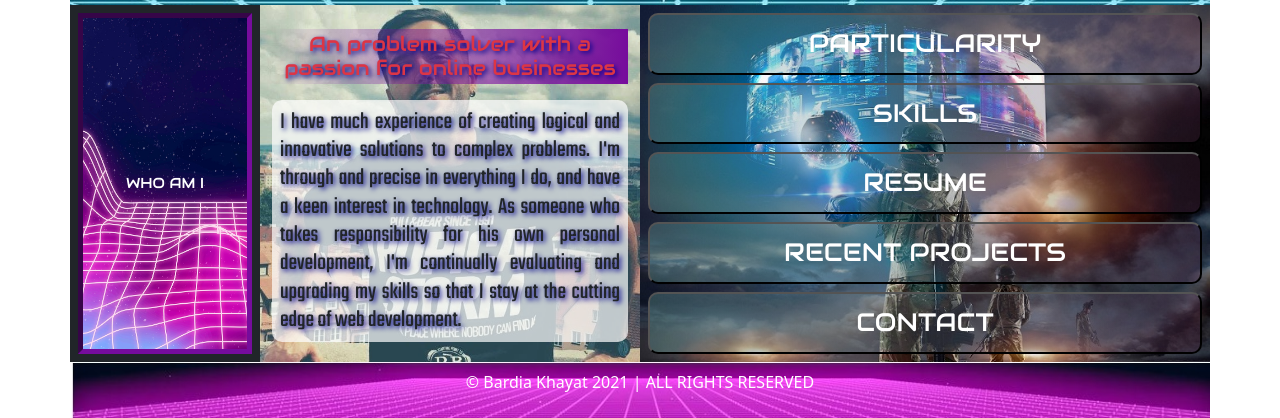
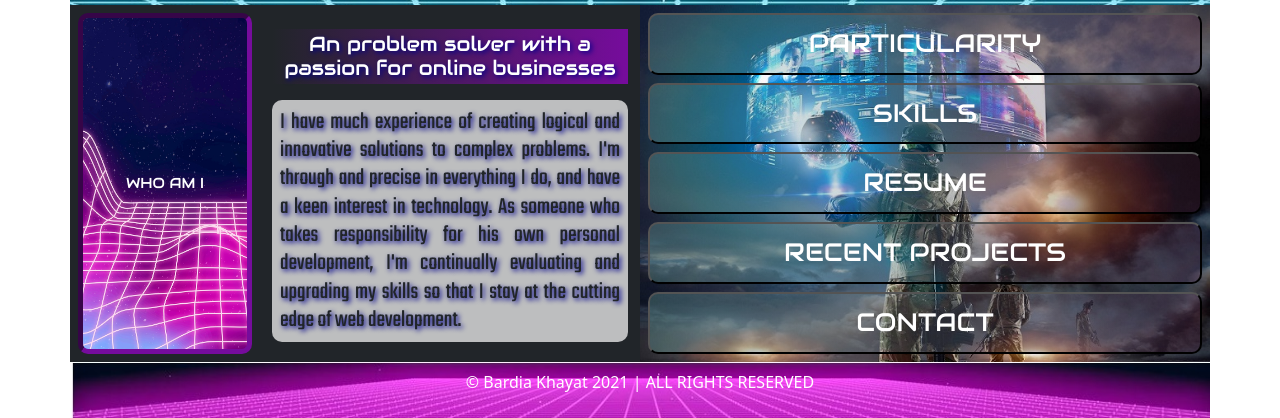
Before and after one commit to BardiaKhayat/portfolio, a plain HTML site: page index.html in a window 1280 px wide. Both pictures are taken after a click on the button "WHO AM I". Shown: the part 395-813 px from the top of the page. Drawn offline with nearby package versions, Linux system fonts and the light colour scheme.

Commit message:
Update index.html

```diff
--- a/index.html
+++ b/index.html
@@ -52,10 +52,10 @@
 <div class="container bg-dark">
   <div class="row">
     <div class="col-sm-2 bg-dark p-2">
-	<button class="container-fluid text-white" id="leftFlip">WHO AM I</button>
+	<button class="container-fluid text-white" style="border-radius:10px;" id="leftFlip">WHO AM I</button>
 	</div>
-	<div class="col-sm-4 bg-dark" id="photoMiddle" style="background:url('photo.jpg'); background-size:cover; background-repeat:no-repeat;">
-	<h5 class="mt-4 leftPanel text-danger" id="bar" style="text-shadow: 2px 2px 5px darkblue; font-family:Audiowide; font-size:1.275em; text-align:center;">An problem solver with a passion for online businesses</h5>
+	<div class="col-sm-4 bg-dark" id="photoMiddle">
+	<h5 class="mt-4 leftPanel text-white" id="bar" style="text-shadow: 2px 2px 5px darkblue; font-family:Audiowide; font-size:1.275em; text-align:center;">An problem solver with a passion for online businesses</h5>
     <h6 class="mt-3 text-dark leftPanel p-2" style="border-radius:10px; background: rgba(255,255,255,0.7);font-family:Teko; text-shadow: 2px 2px 5px darkblue; text-align:justify; font-size:1.475em;">I have much experience of creating logical and innovative solutions to complex problems. I'm through and precise in everything I do, and have a keen interest in technology. As someone who takes responsibility for his own personal development, I'm continually evaluating and upgrading my skills so that I stay at the cutting edge of web development.</h6>
 	</div>
     <div class="col-sm-6 p-2 bg-dark" id="photoSide" style="background:url('bg-main.jpg'); background-size:cover; background-repeat:no-repeat;">
```
